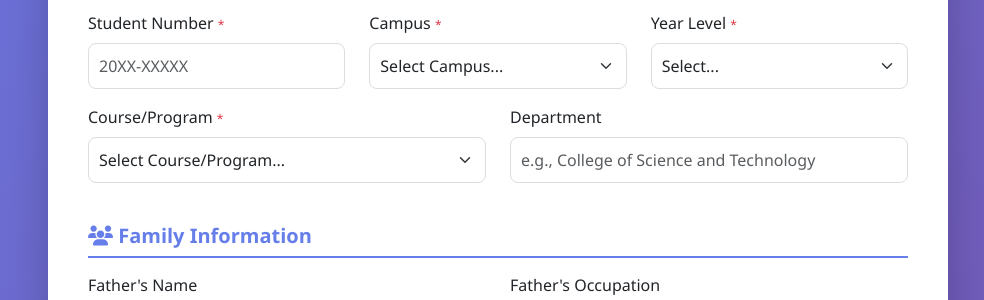
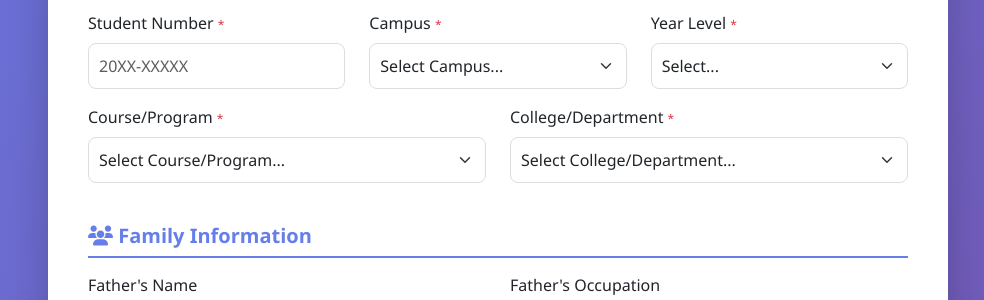
Before and after one commit to capstonepurposeonly-source/e-Scholar, a Symfony app: template templates/student/register.html.twig in a window 1280 px wide. Shown: the part 889-1189 px from the top of the page, without its empty margins (142-1126 px from the left). Run offline with Twig, Linux system fonts and the light colour scheme; the template is opened without the code that fills it, so the values that code supplies are empty; some libraries are stand-ins or nearby versions.

Commit message:
Add NORSU colleges and departments dropdown - Main Campus colleges and Satellite Campus departments

```diff
--- a/templates/student/register.html.twig
+++ b/templates/student/register.html.twig
@@ -299,8 +299,31 @@
                         </select>
                     </div>
                     <div class="col-md-6 mb-3">
-                        <label for="department" class="form-label">Department</label>
-                        <input type="text" class="form-control" id="department" name="department" placeholder="e.g., College of Science and Technology">
+                        <label for="department" class="form-label">College/Department <span class="text-danger">*</span></label>
+                        <select class="form-select" id="department" name="department" required>
+                            <option value="">Select College/Department...</option>
+                            <optgroup label="Main Campus Colleges">
+                                <option value="Graduate School">Graduate School</option>
+                                <option value="College of Law">College of Law</option>
+                                <option value="College of Arts and Sciences (CAS)">College of Arts and Sciences (CAS)</option>
+                                <option value="College of Business Administration (CBA)">College of Business Administration (CBA)</option>
+                                <option value="College of Teacher Education (CTEd)">College of Teacher Education (CTEd)</option>
+                                <option value="College of Engineering and Architecture (CEA)">College of Engineering and Architecture (CEA)</option>
+                                <option value="College of Nursing, Pharmacy, and Allied Health Sciences (CNPAHS)">College of Nursing, Pharmacy, and Allied Health Sciences (CNPAHS)</option>
+                                <option value="College of Industrial Technology (CIT)">College of Industrial Technology (CIT)</option>
+                                <option value="College of Criminal Justice Education (CCJE)">College of Criminal Justice Education (CCJE)</option>
+                                <option value="College of Agriculture and Forestry (CAF)">College of Agriculture and Forestry (CAF)</option>
+                            </optgroup>
+                            <optgroup label="Satellite Campus Departments">
+                                <option value="Bais Campus I Academic Programs Department">Bais Campus I Academic Programs Department</option>
+                                <option value="Bais Campus II Academic Programs Department">Bais Campus II Academic Programs Department</option>
+                                <option value="Bayawan-Sta. Catalina Campus Academic Programs Department">Bayawan-Sta. Catalina Campus Academic Programs Department</option>
+                                <option value="Guihulngan Campus Academic Programs Department">Guihulngan Campus Academic Programs Department</option>
+                                <option value="Mabinay Campus Academic Programs Department">Mabinay Campus Academic Programs Department</option>
+                                <option value="Siaton Campus Academic Programs Department">Siaton Campus Academic Programs Department</option>
+                                <option value="Pamplona Extension Campus Academic Programs Department">Pamplona Extension Campus Academic Programs Department</option>
+                            </optgroup>
+                        </select>
                     </div>
                 </div>
 
```
